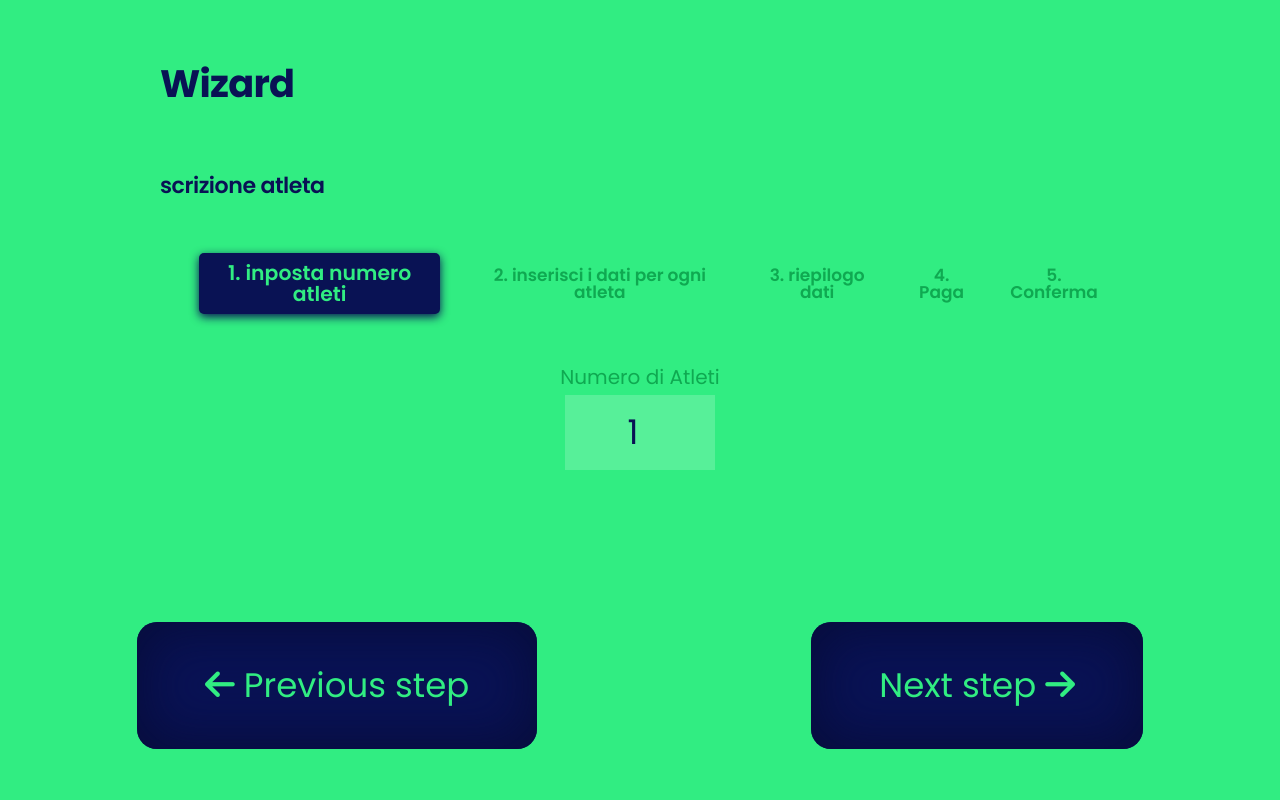
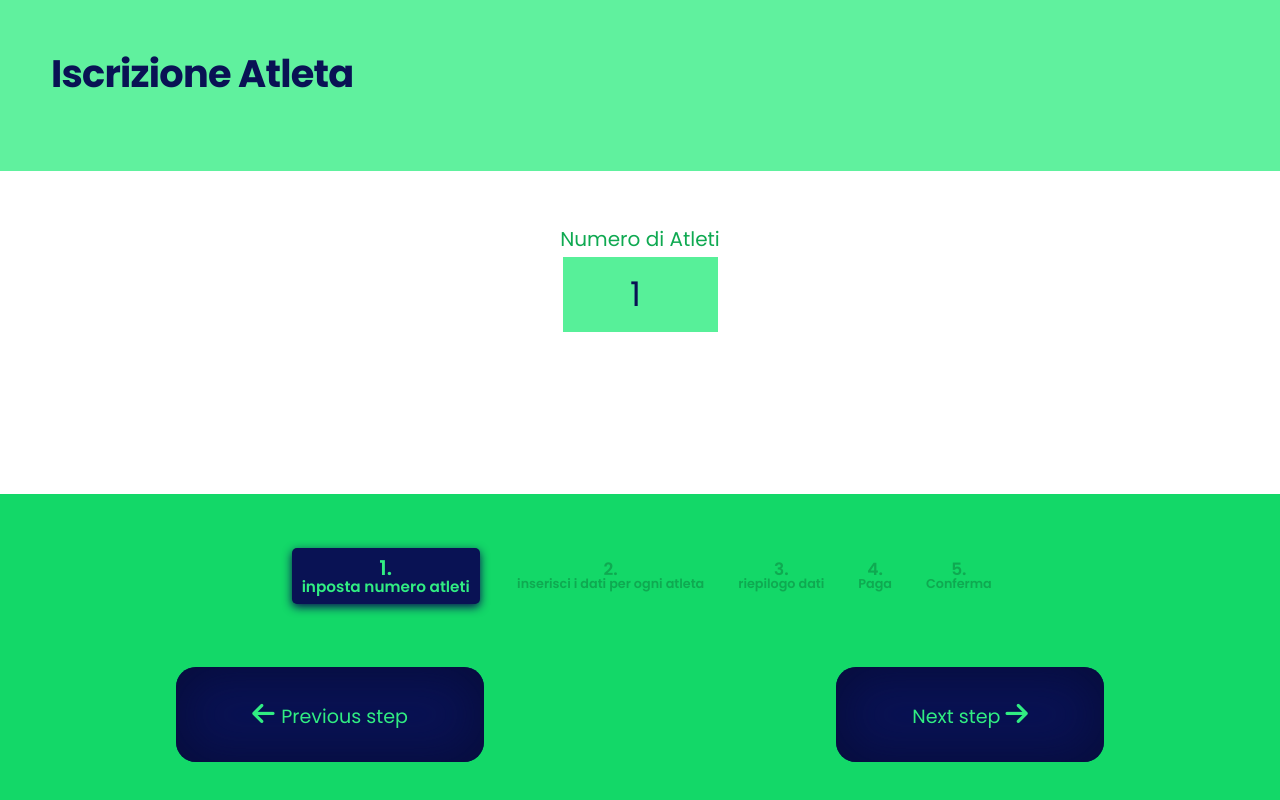
Before and after one commit to darione85/wazakids, a PHP site: page / in a window 1280 px wide. Run offline with PHP 8.4, Linux system fonts and the light colour scheme; some libraries are stand-ins or nearby versions.

Commit message:
skin wazakids

```diff
--- a/client/assets/css/css.css
+++ b/client/assets/css/css.css
@@ -171,11 +171,11 @@ textarea {
 
 /*! Start Type Nugget Styles */
 body {
-  background-color: #31ed82;
   font-family: 'Poppins';
   font-size: 17px;
   color: #091254;
-  line-height: 1.735; }
+  line-height: 1.735;
+  height: 100vh; }
 
 h1, h2, h3, h4, h5, h6 {
   font-family: 'Poppins';
@@ -199,6 +199,7 @@ h2 {
 
 h3 {
   margin-top: 1.6em;
+  margin-top: 0;
   margin-bottom: 0.6em;
   font-size: 2.25em;
   font-weight: 900;
@@ -241,9 +242,7 @@ a {
     color: #eee; }
 
 ul, ol {
-  margin-top: 1em;
-  margin-bottom: 1.5em;
-  padding-left: 1.1em; }
+  padding: 0; }
 
 li {
   margin-top: 0.5em;
@@ -291,7 +290,7 @@ label {
 
 .form-group input,
 .form-group select {
-  padding: 8px 0;
+  padding: 8px 0 8px 5px;
   order: 2;
   border: 0;
   width: 100%;
@@ -382,21 +384,39 @@ input:not([value=""]):not(.input_search):disabled + label {
   justify-content: flex-start;
   align-items: flex-start; }
 
+.small {
+  font-size: 75%; }
+
+.wizard-navigation {
+  display: flex;
+  justify-content: center; }
+  .wizard-navigation a, .wizard-navigation div, .wizard-navigation li {
+    pointer-events: none; }
+
 .wizard-container {
   max-width: 90%;
   margin: auto;
-  padding-bottom: 5em; }
+  padding-top: 3em;
+  padding-bottom: 22em; }
+
+.wizard-header {
+  background: #60f19e;
+  padding: 3em; }
 
 .wizard-footer {
-  /* margin: 3em; */
+  margin: auto;
   position: fixed;
   bottom: 0;
-  width: 100%;
-  background: #31ed82;
+  background: #13d868;
   left: 0;
-  padding: 3em 0;
-  /* display: flex; */
+  right: 0;
+  padding: 1em 0;
+  height: 16em;
+  display: flex;
+  flex-direction: column;
   /* justify-content: space-around; */ }
+  .wizard-footer button {
+    margin: 1em; }
 
 li {
   margin: 1em;
@@ -451,8 +471,8 @@ li {
 button {
   background: #091254;
   border: 0;
-  padding: 1em 2em;
-  font-size: 2em;
+  padding: 1em 3em;
+  font-size: 1.5em;
   color: #31ed82;
   box-shadow: inset 0 0 50px 10px #070d3d;
   border-radius: 20px; }
--- a/client/assets/css/css.scss
+++ b/client/assets/css/css.scss
@@ -51,11 +51,12 @@ $color_06: #ff0000;
 
 
 body {
-  background-color: $color_01;
+  //background-color: $color_01;
   font-family: 'Poppins';
   font-size: 17px;
   color: $color_02;
   line-height: 1.735;
+  height: 100vh;
 }
 
 h1, h2, h3, h4, h5, h6 {
@@ -83,6 +84,7 @@ h2 {
 
 h3 {
   margin-top: 1.6em;
+  margin-top: 0;
   margin-bottom: 0.6em;
   font-size: 2.25em;
   font-weight: 900;
@@ -134,9 +136,11 @@ a {
 }
 
 ul, ol {
-  margin-top: 1em;
-  margin-bottom: 1.5em;
-  padding-left: 1.1em;
+  //margin-top: 1em;
+  //margin-bottom: 1.5em;
+  //padding-left: 1.1em;
+  padding: 0;
+
 }
 
 li {
@@ -202,7 +206,7 @@ label {
 
 .form-group input,
 .form-group select{
-  padding: 8px 0;
+  padding: 8px 0 8px 5px;
   order: 2;
   border: 0;
   width: 100%;
@@ -232,8 +236,8 @@ label {
   }
   &:not(.input_search) {
     &:focus {
-      background-image: linear-gradient($color_03, $color_03), linear-gradient($color_04, $color_04) !important;
-      background-size: 100% 3px, 100% 3px;
+      background-image: linear-gradient($color_02, $color_02), linear-gradient($color_02, $color_02) !important;
+      background-size: 100% 4px, 100% 4px;
       + label {
         color: $color_03;
         font-size: 13px;
@@ -265,7 +269,8 @@ input:not([value=""]):not(.input_search) {
   }
   &:invalid, &:focus:invalid {
     background-image: linear-gradient($color_06, $color_06), linear-gradient($color_04, $color_04) !important;
-    background-size: 100% 3px, 100% 3px;
+    background-size: 100% 4px, 100% 4px;
+    border:3px solid $color_06;
   }
   &:invalid + label {
     color: $color_06;
@@ -274,7 +279,7 @@ input:not([value=""]):not(.input_search) {
     }
   }
   &:focus:valid {
-    background-image: linear-gradient($color_05, $color_05), linear-gradient($color_04, $color_04) !important;
+    background-image: linear-gradient($color_02, $color_02), linear-gradient($color_02, $color_02) !important;
     background-size: 100% 3px, 100% 3px;
   }
   &:disabled + label {
@@ -286,6 +291,14 @@ input:not([value=""]):not(.input_search) {
 }
 
 
+$pad: 3em;
+$height-button: 8em;
+$height-nav: 8em;
+
+$screen-md: 980px;
+$screen-sm: 768px;
+$screen-xs: 480px;
+
 
 [class*="col-"] + [class*="col-"] {margin:0em 2em;}
 .row  + .row {margin-top:3em ;}
@@ -294,6 +307,7 @@ input:not([value=""]):not(.input_search) {
   display: flex;
   //flex-direction: row;
   align-items: center;
+  h6 + h4 {padding: 0 1em;}
 
 }
 .h {
@@ -302,24 +316,44 @@ input:not([value=""]):not(.input_search) {
 }
 .c {flex-direction: column;}
 .left {justify-content: flex-start; align-items: flex-start;}
+.small {font-size: 75%; }
 
+.wizard-navigation {
+  a, div, li {pointer-events: none;}
+  display: flex;
+  justify-content: center;
+}
 
-
-
-.wizard-container {max-width:90%; margin: auto; padding-bottom: 5em}
+  .wizard-container {
+    max-width:90%; margin: auto;
+    padding-top: $pad;
+    padding-bottom: $height-button + $height-nav + ($pad * 2);
+  }
   //.wizard-footer {margin: 3em;}
 
+  .wizard-header {
+    background: lighten($color_01, 10%);
+    padding: $pad;
+  }
   .wizard-footer {
-  /* margin: 3em; */
+    margin: auto;
     position: fixed;
     bottom: 0;
-  width: 100%;
-  background: $color_01;
-  left: 0;
-  padding: 3em 0;
-  /* display: flex; */
+    //width: 90%;
+    background: darken($color_01, 10%);
+    left: 0; right: 0;
+    padding: $pad/3 0;
+    height: $height-button + $height-nav;
+
+     display: flex;
+    flex-direction: column;
     /* justify-content: space-around; */
+    button {
+      margin:1em;
+
     }
+  }
+
 
 
   li {
@@ -352,6 +386,7 @@ li {
     padding: 1em 3em;
     &>h4 {margin-top: 0;}
   }
+
   .badge {
     $badge:50px;
     min-width:$badge;
@@ -378,8 +413,8 @@ li {
   button {
     background: $color_02;
     border: 0;
-  padding: 1em 2em;
-  font-size: 2em;
+    padding: $pad/3 $pad;
+    font-size: $pad/2;
     color: $color_01;
     box-shadow: inset 0 0 50px 10px darken($color_02,5%);
     border-radius: 20px;
@@ -389,3 +424,100 @@ button {
       background-color: lighten($color_02,10%);
     }
   }
+
+
+.form-group.label-floating {
+  display:flex;align-items: center;
+  input, select {order:1; flex-grow: 2; max-width: 90%;}
+  label {order:3; padding-left:1em;  flex-grow: 0; }
+  i {order:2;}
+}
+
+
+.collect h4 {
+  background: lighten($color_01, 20%);
+  color: darken($color_01, 25%);
+  padding: $pad/4 $pad!important;
+  border-radius: $pad;
+  margin-left: 1em;
+}
+
+@media screen and (max-width: $screen-md) {
+  .d-flex.c.collect {
+    flex-direction: column !important;
+    .d-flex.h .d-flex.c {
+      transform: scale(0.8) !important;
+      padding: 0;
+    }
+  }
+}
+
+@media screen and (max-width: $screen-sm) {
+  .hidden-sm {display: none;}
+  $pad: 2em;
+  $height-button: 110px;
+  $height-nav: 80px;
+  button, input, select, h2 {font-size: 125%;}
+  .wizard-footer {
+    height: $height-button + $height-nav;
+    padding: $pad/3 0;
+
+  }
+  .wizard-header { padding: $pad/3}
+  .wizard-header, h2 {
+    margin-top: 0;
+  }
+  .wizard-container {
+    input, select {width: 100%;}
+    .row [class*="col-"] + [class*="col-"] {
+      margin:1em 0 ;
+
+    }
+    .d-flex:not(.modal-footer)
+    {
+      flex-direction: column;
+      justify-content:flex-start;
+      align-items:flex-start;
+      &.c {flex-direction: row;}
+    }
+    /*.collect .d-flex {
+      flex-direction: inherit; justify-content: inherit; align-items: inherit;
+      &.c {flex-direction: column;}
+    }*/
+
+  }
+  .collect h4 {
+    padding: $pad/2 $pad!important;
+  }
+  .d-flex.c.collect {
+    .d-flex.h {
+      &:nth-child(1), &:nth-child(2), &:nth-child(3) {
+        flex-direction:row;
+        align-items:center;
+      }
+      h6, h4 {margin-top: 0;}
+    }
+    + .d-flex.h {
+      flex-direction:column!important;
+      .d-flex.c {
+        flex-direction:row;
+      }
+    }
+  }
+  .d-flex.c.collect .d-flex.h .d-flex.c {
+    align-items:center;
+    margin:0;padding:0;
+  }
+
+}
+
+
+
+@media screen and (max-width: $screen-xs) {
+  .hidden-xs {display:none;}
+  button, .nav-pills>li>a {
+    .small {display: none;}
+  }
+  button, input, select, h2 {font-size: 95%; }
+  //h2 {padding-top: 0;}
+}
--- a/client/index.html
+++ b/client/index.html
@@ -38,47 +38,68 @@
 
 <div class="container">
     <div class="row">
+        <div class="wizard-header">
+            <h3 class="wizard-title">Iscrizione Atleta {{title}} </h3>
+            <!--<h5> scrizione atleta </h5>-->
+            <!--<div class="wizard-navigation">
+                <ul class="nav nav-pills d-flex h">
+                    <li ng-repeat="step in steps" ng-class="{'active':step.step == currentStep}" >
+                        <a ng-click="gotoStep(step.step)" href="" >
+                            <div class="d-flex c">
+                                <span >{{step.step}}. </span>
+                                <span class="small">{{step.name}}</span>
+                            </div>
+                        </a>
+                    </li>
+                    </li>
+                </ul>
+
+            </div>-->
+        </div>
         <div class="col-sm-8 col-sm-offset-2">
             <!-- Wizard container -->
             <div class="wizard-container">
                 <div class="card wizard-card" data-color="purple" id="wizard">
-                    <form action="" method="" >
+
                         <!--        You can switch " data-color="blue" "  with one of the next bright colors: "green", "orange", "red", "purple"             -->
 
-                        <div class="wizard-header">
-                            <h3 class="wizard-title">Wizard {{title}} </h3>
-                            <h5> scrizione atleta </h5>
+
+                    <form action="" method="" >
+                        <div id="wizard-content-container " class="jumbotron">
+                            <ng-include src="getStepTemplate()"></ng-include>
                         </div>
+                    </form>
+
+
+                </div>
+            </div>
+        </div>
+        <div class="wizard-footer">
             <div class="wizard-navigation">
                 <ul class="nav nav-pills d-flex h">
                     <li ng-repeat="step in steps" ng-class="{'active':step.step == currentStep}" >
-                                    <a ng-click="gotoStep(step.step)" href="" >{{step.step}}. {{step.name}}</a>
-                                </li>
+                        <a ng-click="gotoStep(step.step)" href="" >
+                            <div class="d-flex c">
+                                <span >{{step.step}}. </span>
+                                <span class="small">{{step.name}}</span>
+                            </div>
+                        </a>
                     </li>
                 </ul>
 
             </div>
-                    </form>
-                        <div id="wizard-content-container " class="jumbotron">
-                            <ng-include src="getStepTemplate()"></ng-include>
-                        </div>
-
-
-                    <div class="wizard-footer">
             <div class="modal-footer d-flex h">
                 <!--<button class="btn btn-warning" type="button" ng-click="closePopup()">Cancel</button>-->
                 <button ng-disabled="currentStep <= 1" class="btn btn-default" name="previous" type="button" ng-click="gotoStep(currentStep - 1)">
-                                <i class="fa fa-arrow-left"></i> Previous step
+                    <i class="fa fa-arrow-left"></i> <span class="small">Previous <span class="hidden-xs hidden-sm">step</span></span>
                 </button>
                 <button ng-disabled="currentStep >= steps.length" class="btn btn-primary" name="next" type="button" ng-click="gotoStep(currentStep + 1)">
-                                Next step <i class="fa fa-arrow-right"></i>
+                    <span class="small">Next <span class="hidden-xs hidden-sm">step</span> </span><i class="fa fa-arrow-right"></i>
                 </button>
 
             </div>
         </div>
-                </div>
-            </div>
-        </div>
+
     </div>
 </div>
 
```
Also changed, not shown: other parts of client/assets/css/css.css (+94 -4 lines), client/basic_info.html (+15 -10 lines), client/riepilogo.html (+4 -4 lines). Lines whose indentation alone changed are shown as unchanged.
